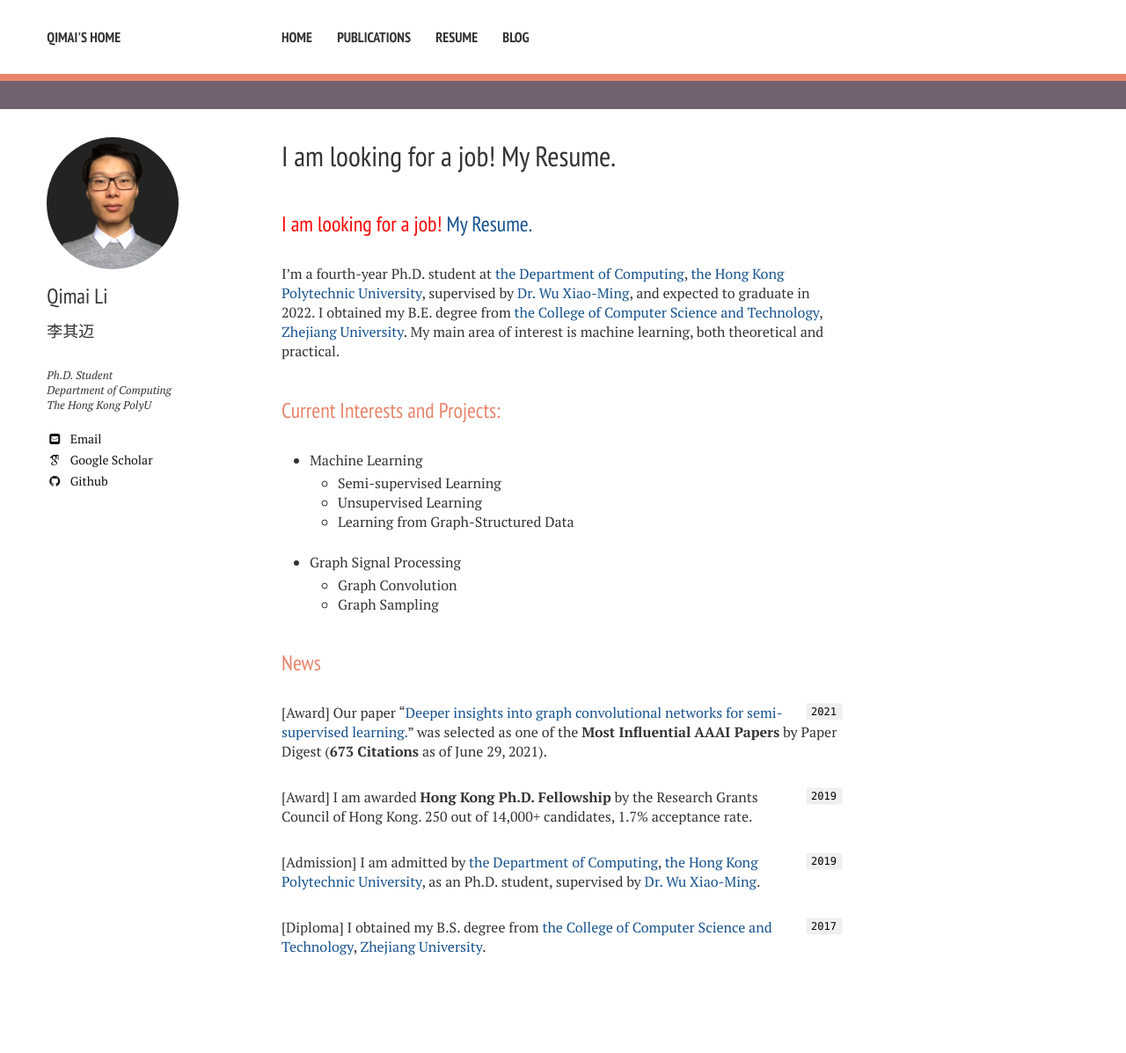
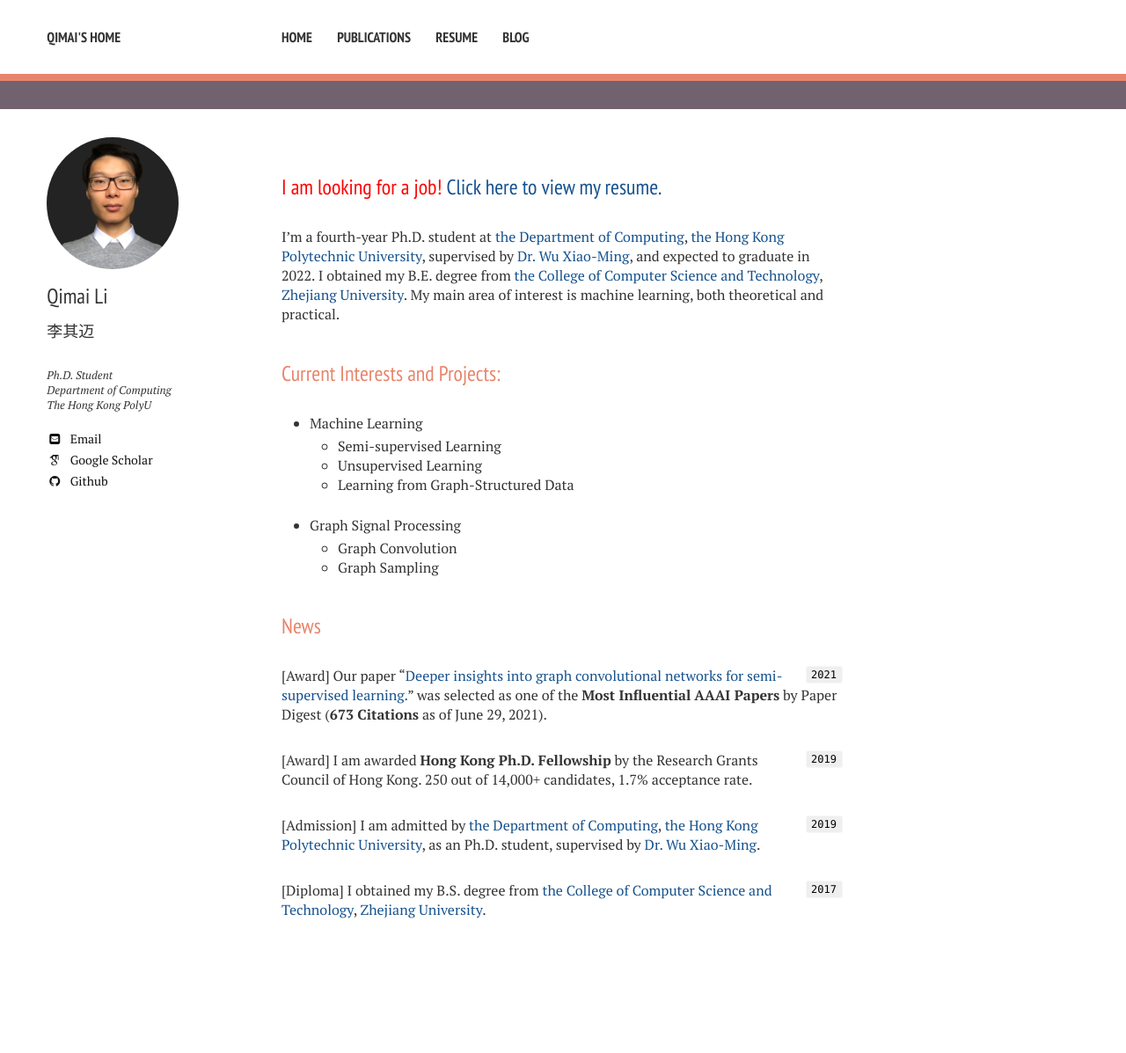
Before and after one commit to liqimai/liqimai.github.io, a Jekyll site: the page built from index.md, in a window 1280 px wide. Shown: the whole page at 88% size. Built offline with Jekyll 4.4.1, drawn with Linux system fonts in a browser that asks for light colours; nearby versions of some CDN libraries; some web fonts are replaced; our own code applies the rules of GitHub Pages for plain Markdown files; after the commit the page ends 1155 px from its top, so only the background shows below that.

Commit message:
remove title display from _layout/resume.html

```diff
--- a/_layouts/resume.html
+++ b/_layouts/resume.html
@@ -22,19 +22,19 @@
     {% include _author-bio.html %}
   </div>
   <article class="page">
-    <h1>{{ page.title }}</h1>
+    <!-- <h1>{{ page.title }}</h1> -->
 
-   <div class="resume">
+    <div class="resume">
       {{ content }}
-</div><!--closing resume div-->
+    </div><!--closing resume div-->
     <!--  {% if page.share != false %}
         <hr />
 
       {% endif %}-->
 
    <!-- {% if site.owner.disqus-shortname and page.comments == true %}
-      <section id="disqus_thread"></section><!-- /#disqus_thread -->
-  {% endif %}
+      <section id="disqus_thread"></section>--><!-- /#disqus_thread -->
+  <!-- {% endif %} -->
   </article>
 </div><!-- /#index -->
 
--- a/index.md
+++ b/index.md
@@ -3,7 +3,7 @@ layout: resume
 excerpt: "Li Qimai's Homepage.."
 ---
 
-## <span style="color: red">I am looking for a job! [My Resume.](/resume/)</span>
+## <span style="color: red">I am looking for a job!</span> [Click here to view my resume.](/resume/)
 
 I'm a fourth-year Ph.D. student at [the Department of Computing](https://www.comp.polyu.edu.hk), [the Hong Kong Polytechnic University](https://www.polyu.edu.hk), supervised by [Dr. Wu Xiao-Ming](http://www4.comp.polyu.edu.hk/~csxmwu/), and expected to graduate in 2022.
  I obtained my B.E. degree from [the College of Computer Science and Technology](http://www.cs.zju.edu.cn/english/), [Zhejiang University](http://www.zju.edu.cn/english/).
```
